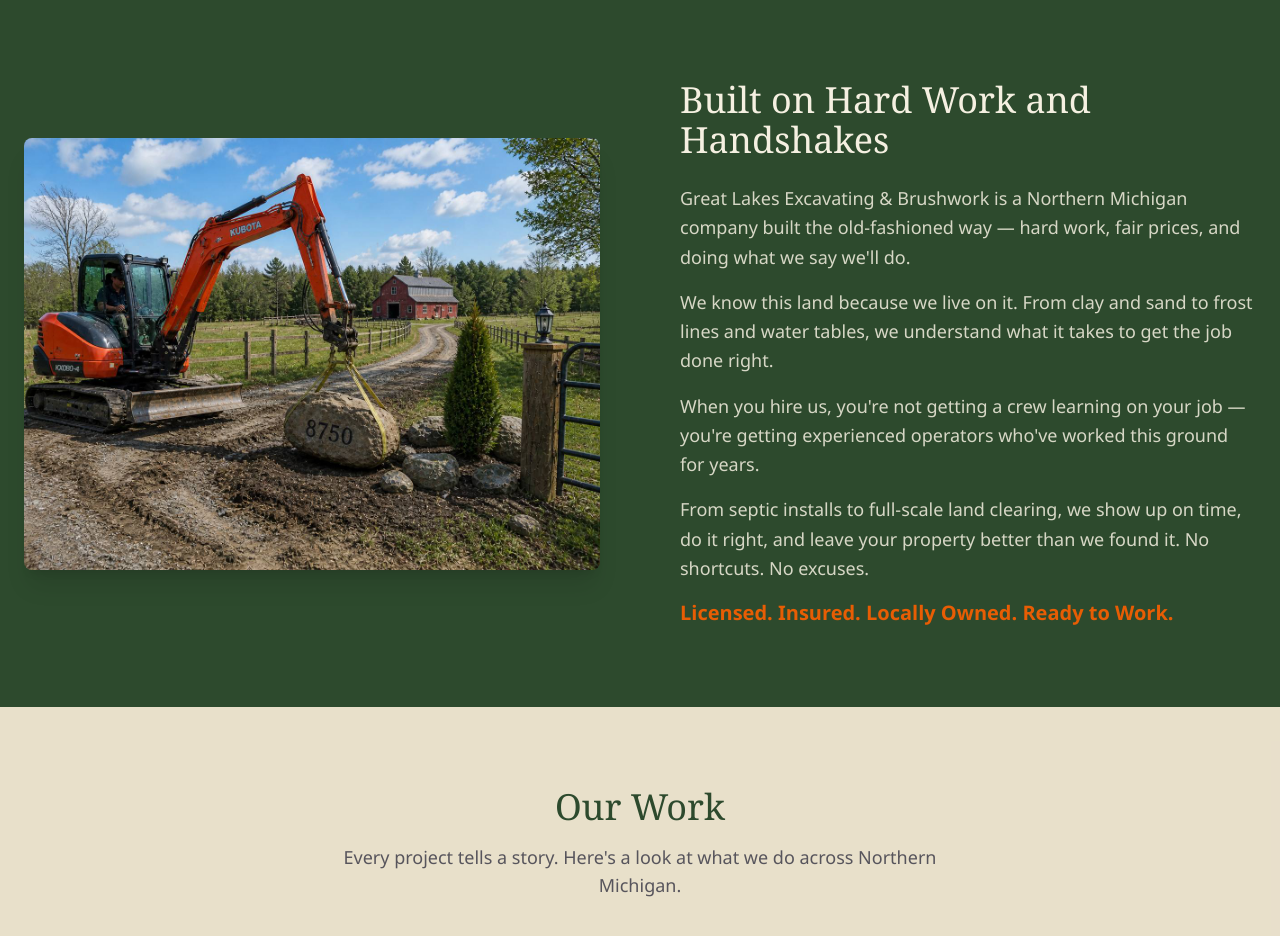
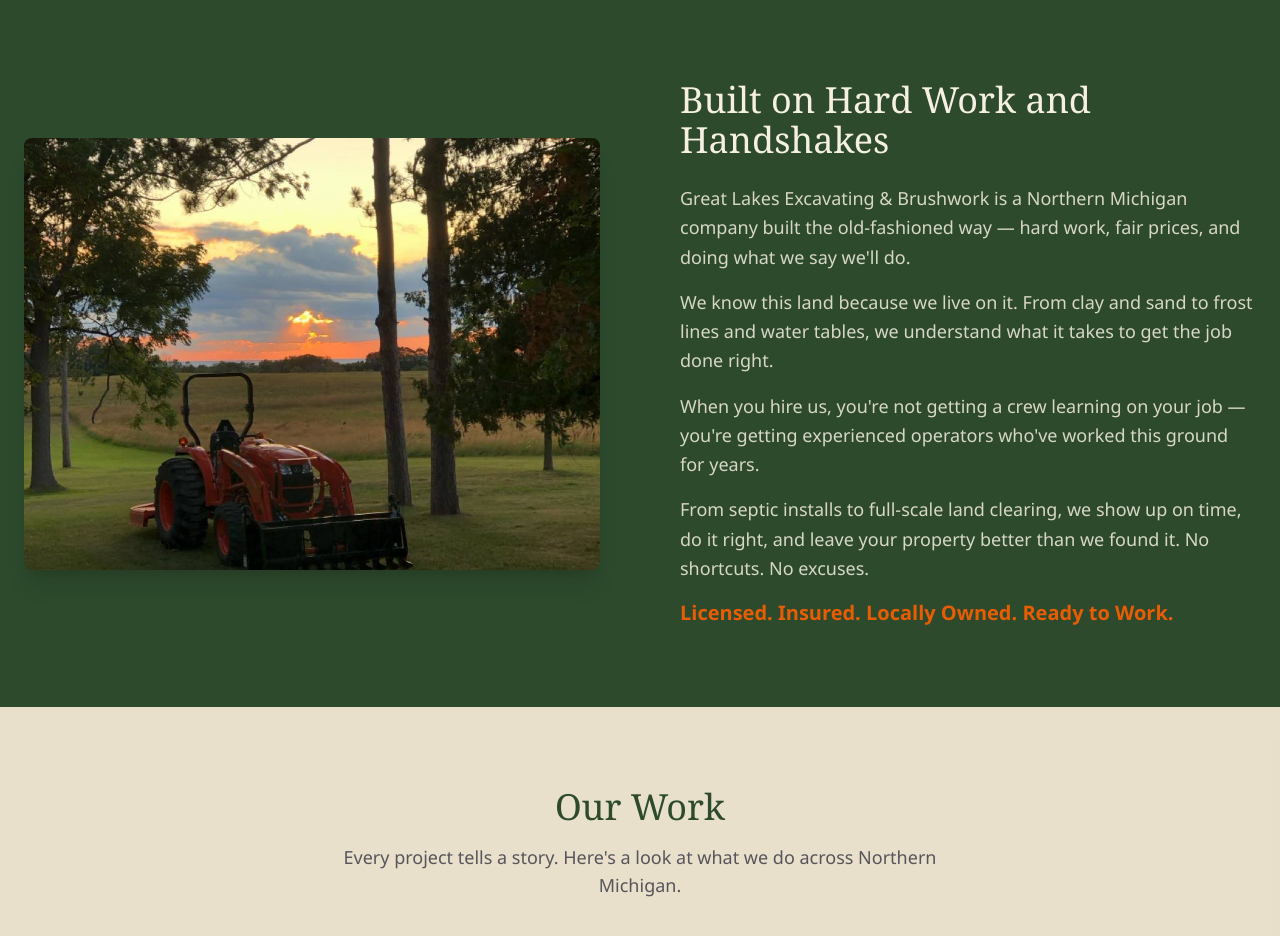
Before and after one commit to Sherryfarmshop/great-lakes-excavating, a Next.js app: page / in a window 1280 px wide. Shown: the part 4340-5276 px from the top of the page. Built offline with nearby package versions, Linux system fonts and the light colour scheme.

Commit message:
Add sunset tractor photo to About section

```diff
--- a/src/components/About.tsx
+++ b/src/components/About.tsx
@@ -6,7 +6,7 @@
       <div className="max-w-7xl mx-auto px-6">
         <div className="grid md:grid-cols-2 gap-12 lg:gap-20 items-center">
           <div className="relative aspect-[4/3] rounded-lg overflow-hidden shadow-xl">
-            <Image src="/images/gallery-2.jpg" alt="Great Lakes Excavating crew at work" fill className="object-cover" />
+            <Image src="/images/about.jpg" alt="Kubota tractor at sunset on the farm" fill className="object-cover" />
           </div>
           <div>
             <h2 className="font-heading text-4xl text-cream mb-6">Built on Hard Work and Handshakes</h2>
```
Also changed, not shown: public/images/about.jpg (added).
